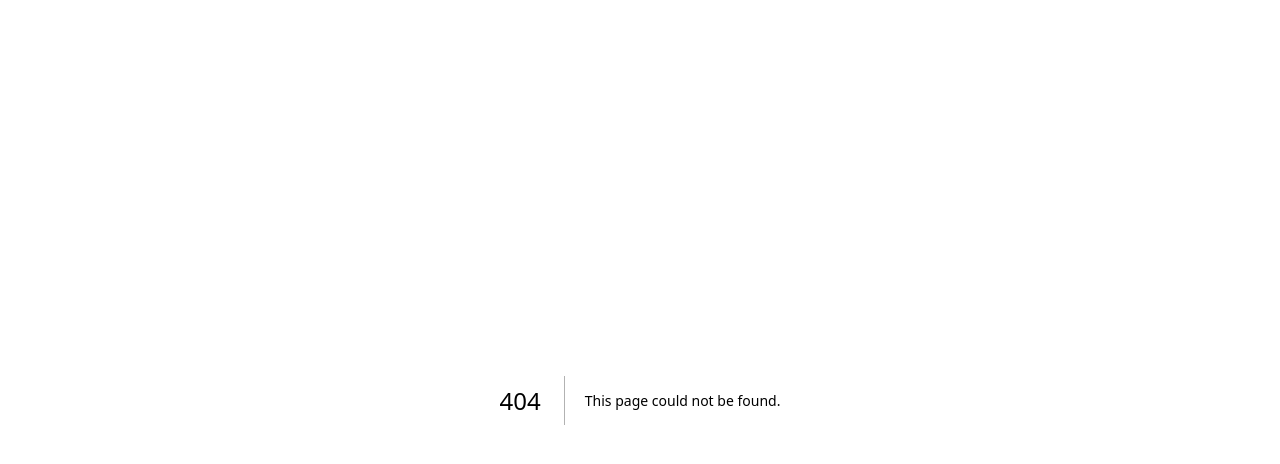
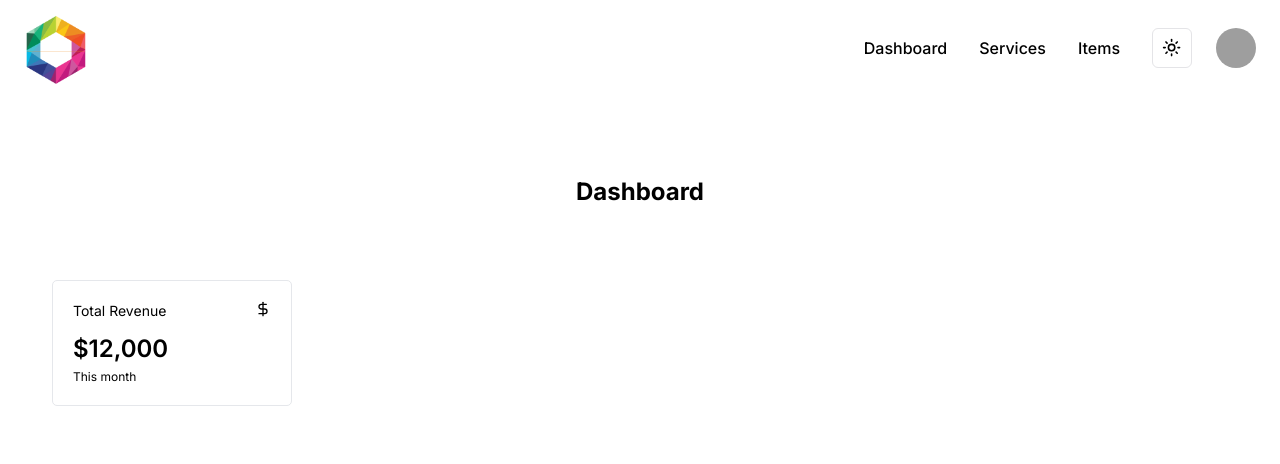
Before and after one commit to nizzyabi/nizzy-starter, a Next.js app: page /dashboard in a window 1280 px wide. Before the commit this address had no page. Shown: the top 464 px of the page. Built offline with nearby package versions, Linux system fonts and the light colour scheme; grey boxes are pictures that could not be loaded.

Commit message:
dashboard card

```diff
--- /dev/null
+++ b/app/(root)/(routes)/dashboard/_components/dashboard-card.tsx
@@ -0,0 +1,38 @@
+import { cn } from "@/lib/utils";
+import { LucideIcon } from "lucide-react";
+
+interface DashboardCardProps {
+    label: string;
+    icon: LucideIcon;
+    amount: string;
+    description: string;
+}
+
+export const DashboardCard = (props: DashboardCardProps) => {
+    return (
+        <DashboardCardContent className="border border-opacity-10">
+            <section className="flex justify-between gap-2">
+                {/* label */}
+                <p className="text-sm">{props.label}</p>
+                {/* icon */}
+                <props.icon className="h-4 w-4" />
+            </section>
+            <section className="flex flex-col gap-1">
+                <h2 className="text-2xl font-semibold">{props.amount}</h2>
+                <p className="text-xs">{props.description}</p>
+            </section>
+        </DashboardCardContent>
+    )
+}
+
+export function DashboardCardContent(props: React.HTMLAttributes<HTMLDivElement>) {
+    return (
+      <div
+        {...props}
+        className={cn(
+          "flex w-full flex-col gap-3 rounded-[5px] p-5",
+          props.className
+        )}
+      />
+    );
+  }
--- /dev/null
+++ b/app/(root)/(routes)/dashboard/page.tsx
@@ -0,0 +1,24 @@
+import { DollarSign } from "lucide-react";
+import { DashboardCard, DashboardCardContent } from "./_components/dashboard-card";
+
+export default function DashboardPage() {
+    return (
+        <div className="flex flex-col gap-5 w-full">
+            <h1 className="font-bold text-2xl mx-6 text-center">Dashboard</h1>
+            <div className="container mx-auto py-8">
+                <div className="flex flex-col gap-5 w-full">
+                    <section className="grid w-full grid-cols-1 gap-4 gap-x-8 transition-all sm:grid-cols-2 xl:grid-cols-4">
+                        <DashboardCardContent>
+                            <DashboardCard
+                                label="Total Revenue"
+                                icon={DollarSign}
+                                amount="$12,000"
+                                description="This month"
+                            />
+                        </DashboardCardContent>
+                    </section>
+                </div>
+            </div>
+        </div>
+    )
+}
--- a/app/layout.tsx
+++ b/app/layout.tsx
@@ -2,6 +2,7 @@ import type { Metadata } from "next";
 import { Inter } from "next/font/google";
 import "./globals.css";
 import { ThemeProvider } from "@/components/ui/theme-provider"
+import { Navbar } from "@/components/navbar";
 
 const inter = Inter({ subsets: ["latin"] });
 
@@ -18,12 +19,13 @@ export default function RootLayout({
   return (
     <html lang="en">
       <body className={inter.className}>
-      <ThemeProvider
+        <ThemeProvider
         attribute="class"
         defaultTheme="system"
         enableSystem
         disableTransitionOnChange
       >
+        <Navbar />
         {children}
       </ThemeProvider>
       </body>
--- a/app/page.tsx
+++ b/app/page.tsx
@@ -3,7 +3,7 @@ import { Navbar } from "@/components/navbar";
 export default function Home() {
   return (
     <div>
-      <Navbar />
+
     </div>
   );
 }
--- a/components/navbar.tsx
+++ b/components/navbar.tsx
@@ -6,8 +6,8 @@ import { MobileSidebar } from "@/components/mobile-sidebar";
 
 export const navPages = [
     {
-        title: "About",
-        link: "/about",
+        title: "Dashboard",
+        link: "/dashboard",
     },
     {
         title: "Services",
@@ -22,7 +22,7 @@ export const navPages = [
 export const Navbar = () => {
 
     return (
-        <nav className="fixed top-0 w-full z-50 transition">
+        <nav className="top-0 w-full z-50 transition pb-20">
             <div className="max-w-[1600px] mx-auto px-4 py-2">
                 <div className="flex justify-between items-center">
                     <MobileSidebar />
```
